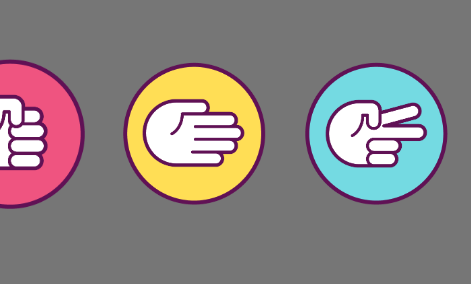
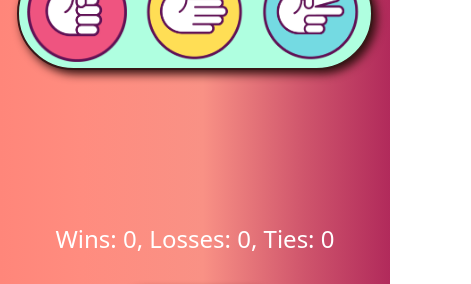
Before and after one commit to Kaskaya/Rock-Paper-Scissors, a plain HTML site: page index.html in a window 390 px wide. Shown: the part 254-538 px from the top of the page, 471 px wide, since content can reach past the window. Drawn offline with Linux system fonts and the light colour scheme.

Commit message:
fix-improved css

```diff
--- a/index.html
+++ b/index.html
@@ -7,6 +7,7 @@
     <link rel="stylesheet" href="style.css" />
   </head>
   <body>
+    <main>
       <h3>Rock Paper Scissors</h3>
       <div class="buttons">
         <button
@@ -52,6 +53,7 @@ function1()"
           Reset Score
         </button>
       </div>
+    </main>
 
     <script>
       let score = document.querySelector(".score");
@@ -108,7 +110,7 @@ function1()"
       }
 
       function updateMove() {
-        moves.innerHTML = `<p>You Chose</p> <img src="img/${yourMove}.png" class="icon" /> <img src="img/${computerMove}.png" class="icon" /> <p>Computer Chose</p> `;
+        moves.innerHTML = `<p>You <br> Chose</p> <img class="image" src="img/${yourMove}.png" class="icon" /> <img class="image" src="img/${computerMove}.png" class="icon" /> <p>Computer <br> Chose</p> `;
       }
     </script>
   </body>
--- a/style.css
+++ b/style.css
@@ -1,7 +1,26 @@
 body {
-  background-color: rgb(118, 118, 118);
+  height: 100vh;
+  margin: 0;
+  padding: 0;
+  background-image: linear-gradient(
+    to right,
+    #ff8177 0%,
+    #ff867a 0%,
+    #ff8c7f 21%,
+    #f99185 52%,
+    #cf556c 78%,
+    #b12a5b 100%
+  );
   font-family: system-ui, -apple-system, BlinkMacSystemFont, "Segoe UI", Roboto,
     Oxygen, Ubuntu, Cantarell, "Open Sans", "Helvetica Neue", sans-serif;
+}
+
+main {
+  min-height: 85vh;
+  display: flex;
+  flex-direction: column;
+  justify-content: center;
+  align-items: center;
 }
 
 h3 {
@@ -10,11 +29,17 @@ h3 {
   color: white;
   font-weight: 500;
   letter-spacing: 1px;
+  white-space: normal;
 }
 
 .buttons {
+  height: 10%;
   display: flex;
   justify-content: center;
+  background-color: rgb(175, 255, 224);
+  border: 2px solid rgb(57, 24, 24);
+  border-radius: 100px;
+  box-shadow: 4px 4px 10px rgb(48, 16, 16);
 }
 
 p {
@@ -23,6 +48,7 @@ p {
   display: flex;
   text-align: center;
   justify-content: center;
+  margin: 0;
 }
 
 .rock,
@@ -30,6 +56,45 @@ p {
 .scissors {
   height: 150px;
   margin: 10px;
+}
+.score {
+  margin-bottom: 2rem;
+}
+
+@media (max-width: 950px) {
+  .rock,
+  .paper,
+  .scissors {
+    height: 100px;
+    margin: 2px;
+  }
+
+  h3 {
+    font-size: 2rem;
+  }
+  .score {
+    font-size: 1.5rem;
+  }
+  p {
+    font-size: 1.5rem;
+    margin: 30px 10px;
+  }
+  .image {
+    height: 4rem;
+  }
+  .reset-button {
+    font-size: 1rem;
+  }
+  .moves {
+    margin-top: 0;
+    margin-bottom: 0;
+  }
+}
+
+@media (min-width: 951px) {
+  .image {
+    height: 6rem;
+  }
 }
 
 button {
@@ -44,7 +109,7 @@ button:hover {
 }
 
 .reset-button {
-  font-size: 2rem;
+  font-size: 1.5rem;
   border: 2px solid white;
   background-color: rgb(239, 84, 84);
   color: white;
@@ -65,10 +130,13 @@ button:hover {
 }
 
 .inf {
-  margin: 2rem;
+  margin: 1rem;
 }
 .moves {
   display: flex;
   justify-content: center;
   text-align: center;
+  align-items: center;
+  margin-top: 30px;
+  margin-bottom: 30px;
 }
```
Lines whose indentation alone changed are shown as unchanged.
